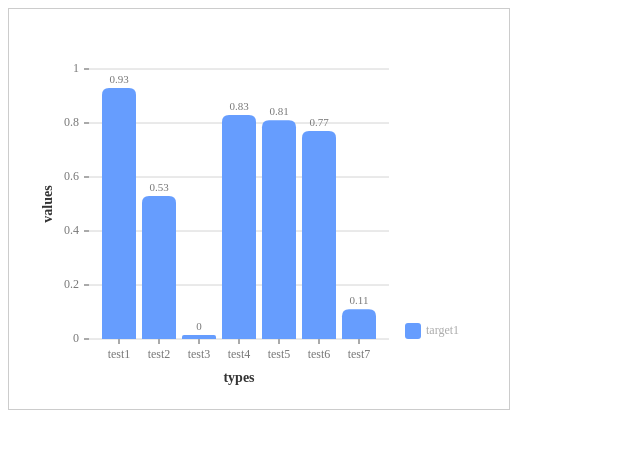
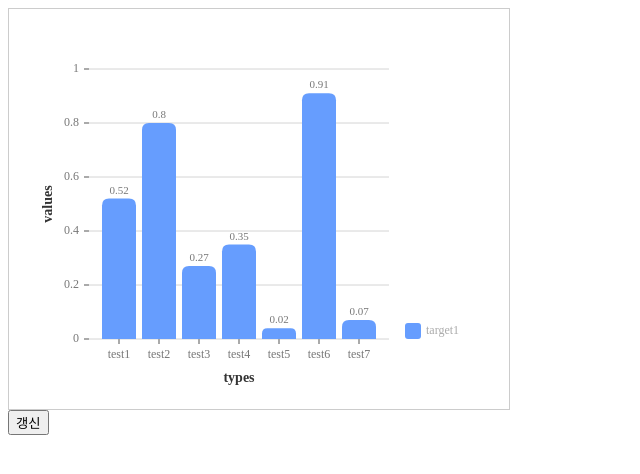
Before and after one commit to sdh20282/jetty-chart, a React (Create React App) app: page / in a window 1280 px wide. Shown: the top 474 px of the page, without its empty margins (0-640 px from the left). Built offline with nearby package versions, Linux system fonts and the light colour scheme.

Commit message:
Refactor : bar common 공동 컴포넌트로 변경 - 좌표에서도 사용할 수 있게 - property 이름 변경

```diff
--- a/src/App.jsx
+++ b/src/App.jsx
@@ -1,6 +1,17 @@
+import { useState } from "react";
+import { useEffect } from "react";
 import { NormalBar } from "./jetty-chart/src";
 
-const data = [
+const myNormalBar = ({ data }) => {
+  return <NormalBar data={data} keys={["target1"]} xLegend={"types"} yLegend={"values"} />;
+};
+
+function App() {
+  const [data, setData] = useState([]);
+  const [state, setState] = useState(1);
+
+  useEffect(() => {
+    setData([
       {
         value: Math.floor(Math.random() * 100) / 100,
         label: "test1"
@@ -29,14 +40,21 @@ const data = [
         value: Math.floor(Math.random() * 100) / 100,
         label: "test7"
       }
-];
+    ]);
+  }, [state]);
 
-const myNormalBar = ({ data }) => {
-  return <NormalBar data={data} keys={["target1"]} xLegend={"types"} yLegend={"values"} />;
-};
-
-function App() {
-  return <div>{myNormalBar({ data })}</div>;
+  return (
+    <div>
+      {myNormalBar({ data })}
+      <button
+        onClick={() => {
+          setState((state) => 1 - state);
+        }}
+      >
+        갱신
+      </button>
+    </div>
+  );
 }
 
 export default App;
--- a/src/jetty-chart/src/bars/normal-bar/nomal-bar.js
+++ b/src/jetty-chart/src/bars/normal-bar/nomal-bar.js
@@ -1,4 +1,4 @@
-import { BarCommon } from "../bar-common/bar-common";
+import { LabelValueCommon } from "../../components/label-value-common/label-value-common";
 
 import { checkNormalBar } from "../../common/utils/exception/check-normal-bar-exception";
 import { getAutoScope, getUserScope } from "../../common/utils/scope/calculate-scope";
@@ -24,6 +24,10 @@ const NormalBar = ({
   barSettings,
   animationSettings
 }) => {
+  if (!data || data.length === 0) {
+    return;
+  }
+
   const result = checkNormalBar({
     normalSettings,
     scopeSettings,
@@ -65,7 +69,7 @@ const NormalBar = ({
     labelInvisibleHeight
   } = result.barSettings;
 
-  const scopeResult = autoScope ? getAutoScope({ data }) : getUserScope({ maxScope, minScope });
+  const scopeResult = autoScope ? getAutoScope({ data: data.map((d) => d.value) }) : getUserScope({ maxScope, minScope });
   let display = true;
 
   if (reverse) {
@@ -108,14 +112,14 @@ const NormalBar = ({
     }, 0) * lineHeight;
 
   return (
-    <BarCommon
-      data={data}
+    <LabelValueCommon
       keys={keys}
+      xAxis={data.map((d) => d.label)}
+      yAxis={scopeResult.scope}
       xLegend={xLegend}
       yLegend={yLegend}
       normalSettings={{
         ...result.normalSettings,
-        scope: scopeResult.scope,
         totalWidth,
         totalHeight,
         xAxisInitialPosition: halfBarWidth,
@@ -296,7 +300,7 @@ const NormalBar = ({
           );
         })}
       </g>
-    </BarCommon>
+    </LabelValueCommon>
   );
 };
 /* eslint-enable complexity */
--- a/src/jetty-chart/src/common/utils/exception/check-normal-bar-exception.js
+++ b/src/jetty-chart/src/common/utils/exception/check-normal-bar-exception.js
@@ -219,7 +219,7 @@ const normalBarSetting = {
   animationSettings: {
     axisYGridLineSettings: {
       useAnimation: true,
-      type: "fade",
+      type: "draw",
       duration: 0.3,
       startDelay: 0,
       itemDelay: 0.1,
--- a/src/jetty-chart/src/common/utils/scope/calculate-scope.js
+++ b/src/jetty-chart/src/common/utils/scope/calculate-scope.js
@@ -106,12 +106,12 @@ const getScope = ({ values }) => {
 export const getAutoScope = ({ data }) => {
   const values = data.reduce(
     (acc, cur) => {
-      if (cur.value > acc.maxValue) {
-        acc.maxValue = cur.value;
+      if (cur > acc.maxValue) {
+        acc.maxValue = cur;
       }
 
-      if (cur.value < acc.minValue) {
-        acc.minValue = cur.value;
+      if (cur < acc.minValue) {
+        acc.minValue = cur;
       }
 
       return acc;
--- a/src/jetty-chart/src/bars/bar-common/bar-common.js
+++ b/src/jetty-chart/src/components/label-value-common/label-value-common.js
@@ -1,14 +1,15 @@
-import { DrawYAxisGridLine } from "../../components/y-axis/draw-y-axis-grid-line";
-import { DrawXAxisGridLine } from "../../components/x-axis/draw-x-axis-grid-line";
-import { DrawYAxisLabel } from "../../components/y-axis/draw-y-axis-label";
-import { DrawXAxisLabel } from "../../components/x-axis/draw-x-axis-label";
-import { DrawYAxisLegend } from "../../components/y-axis/draw-y-axis-legend";
-import { DrawXAxisLegend } from "../../components/x-axis/draw-x-axis-legend";
-import { DrawLegends } from "../../components/legend/draw-legends";
+import { DrawYAxisGridLine } from "../y-axis/draw-y-axis-grid-line";
+import { DrawXAxisGridLine } from "../x-axis/draw-x-axis-grid-line";
+import { DrawYAxisLabel } from "../y-axis/draw-y-axis-label";
+import { DrawXAxisLabel } from "../x-axis/draw-x-axis-label";
+import { DrawYAxisLegend } from "../y-axis/draw-y-axis-legend";
+import { DrawXAxisLegend } from "../x-axis/draw-x-axis-legend";
+import { DrawLegends } from "../legend/draw-legends";
 
-const BarCommon = ({
-  data,
+const LabelValueCommon = ({
   keys,
+  xAxis,
+  yAxis,
   xLegend,
   yLegend,
   normalSettings: {
@@ -20,7 +21,6 @@ const BarCommon = ({
     padding,
     reverse,
     horizontal,
-    scope,
     totalWidth,
     totalHeight,
     xAxisInitialPosition,
@@ -44,8 +44,10 @@ const BarCommon = ({
   children
 }) => {
   if (horizontal) {
-    scope.reverse();
+    yAxis.reverse();
   }
+
+  innerMargin ??= { top: 0, bottom: 0 };
 
   return (
     <div style={{ width: `${width}px`, height: `${height}px`, border: "1px solid #ccc" }}>
@@ -67,7 +69,7 @@ const BarCommon = ({
             <DrawYAxisGridLine
               normalSettings={{
                 horizontal,
-                yAxis: scope,
+                yAxis,
                 width: totalWidth,
                 yAxisHeight,
                 showTopScope
@@ -79,7 +81,7 @@ const BarCommon = ({
             <DrawYAxisLabel
               normalSettings={{
                 horizontal,
-                yAxis: scope,
+                yAxis,
                 width: totalWidth,
                 yAxisHeight,
                 showTopScope
@@ -90,7 +92,7 @@ const BarCommon = ({
             <DrawYAxisLabel
               normalSettings={{
                 horizontal,
-                yAxis: scope,
+                yAxis,
                 width: totalWidth,
                 yAxisHeight,
                 showTopScope
@@ -102,7 +104,7 @@ const BarCommon = ({
             {/* X축 라인 그리기 */}
             <DrawXAxisGridLine
               normalSettings={{
-                xAxis: data.map((d) => d.value),
+                xAxis,
                 horizontal,
                 width: totalWidth,
                 height: totalHeight,
@@ -116,7 +118,7 @@ const BarCommon = ({
             {/* 아래쪽 라벨 그리기 */}
             <DrawXAxisLabel
               normalSettings={{
-                xAxis: data.map((d) => d.label),
+                xAxis,
                 horizontal,
                 height: totalHeight,
                 padding,
@@ -128,7 +130,7 @@ const BarCommon = ({
             {/* 오른쪽 라벨 그리기 */}
             <DrawXAxisLabel
               normalSettings={{
-                xAxis: data.map((d) => d.label),
+                xAxis,
                 horizontal,
                 height: totalHeight,
                 padding,
@@ -148,4 +150,4 @@ const BarCommon = ({
   );
 };
 
-export { BarCommon };
+export { LabelValueCommon };
--- a/src/jetty-chart/src/components/x-axis/draw-x-axis-grid-line.js
+++ b/src/jetty-chart/src/components/x-axis/draw-x-axis-grid-line.js
@@ -11,8 +11,6 @@ export const DrawXAxisGridLine = ({
 
   padding ??= 0;
   xAxisInitialPosition ??= 0;
-
-  console.log(startDelay + itemDelay * (animationXAxisStart === "left" ? xAxis.length + 1 : 0));
 
   return (
     <g>
--- a/src/jetty-chart/src/components/y-axis/draw-y-axis-grid-line.js
+++ b/src/jetty-chart/src/components/y-axis/draw-y-axis-grid-line.js
@@ -1,12 +1,20 @@
+import { useRef } from "react";
 import styles from "./y-axis-grid-line.module.css";
 
+/* eslint-disable complexity */
 export const DrawYAxisGridLine = ({
   normalSettings: { horizontal, yAxis, width, yAxisHeight, showTopScope },
   lineSettings: { lineVisible, lineOpacity, lineColor, lineWidth, lineDash, lineDashWidth, lineDashGap, lineRound },
   animationSettings: { useAnimation, type, duration, startDelay, itemDelay, startFrom }
 }) => {
+  const prevYAxis = useRef({});
+  const prevYAxisTemp = useRef({});
   const animationXAxisStart = startFrom.split("-")[0];
   const animationYAxisStart = startFrom.split("-")[1];
+
+  const prevYAxisKeys = Object.keys(prevYAxis.current);
+
+  console.log(prevYAxisKeys);
 
   return (
     lineVisible && (
@@ -16,7 +24,19 @@ export const DrawYAxisGridLine = ({
             return;
           }
 
+          // 현재 위치 계산
           const location = yAxisHeight * idx;
+
+          // 현재 위치 정보 저장
+          prevYAxisTemp.current[c] = location;
+
+          if (idx === yAxis.length - 1) {
+            prevYAxis.current = { ...prevYAxisTemp.current };
+            prevYAxisTemp.current = [];
+          }
+
+          // 이전 위치에 현재 위치가 포함되는지 확인
+          console.log(prevYAxisKeys.includes(String(c)), String(c));
 
           return (
             <line
@@ -51,3 +71,4 @@ export const DrawYAxisGridLine = ({
     )
   );
 };
+/* eslint-enable complexity */
```
Lines whose indentation alone changed are shown as unchanged.
